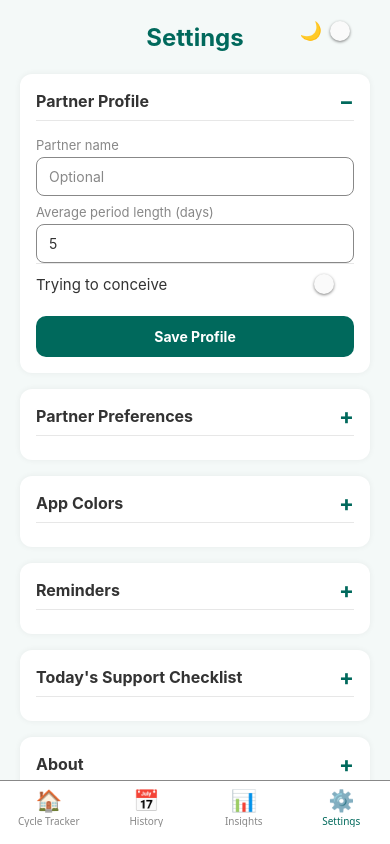
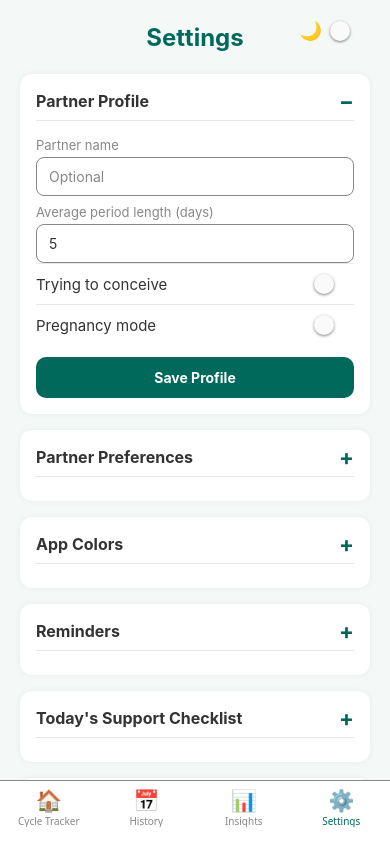
Before and after one commit to nathanshabach-hub/mens-cycle-tracker, a React Native app: screen /Settings in a window 390 px wide. Built offline with nearby package versions, Linux system fonts and the light colour scheme; what expo-notifications would draw is missing.

Commit message:
Add pregnancy mode support

```diff
--- a/src/screens/HomeScreen.tsx
+++ b/src/screens/HomeScreen.tsx
@@ -48,6 +48,7 @@ export default function HomeScreen() {
   const [regularityScore, setRegularityScore] = useState<number | null>(null);
   const [dailyTip, setDailyTip] = useState('');
   const [partnerName, setPartnerName] = useState('');
+  const [pregnancyMode, setPregnancyMode] = useState(false);
   const [trendLengths, setTrendLengths] = useState<number[]>([]);
   const [partnerPreferences, setPartnerPreferences] = useState<string[]>([]);
   const [avgPeriodLength, setAvgPeriodLength] = useState(5);
@@ -113,6 +114,7 @@ export default function HomeScreen() {
     setTrendLengths(getRecentCycleLengths(data));
     setDailyTip(getDailySupportTip(today, forecast, profile));
     setPartnerName(profile.partnerName);
+    setPregnancyMode(profile.pregnancyMode ?? false);
     setPartnerPreferences(profile.partnerPreferences ?? []);
     setAvgPeriodLength(profile.averagePeriodLength ?? 5);
 
@@ -207,6 +209,11 @@ export default function HomeScreen() {
           </View>
         </View>
         {partnerName ? <Text style={[styles.subtitle, { color: colors.muted }]}>Tracking for {partnerName}</Text> : null}
+        {pregnancyMode && (
+          <View style={[styles.pregnancyBanner, { backgroundColor: colors.background, borderColor: colors.secondary }]}>
+            <Text style={[styles.pregnancyBannerText, { color: colors.text }]}>Pregnancy mode is active — support and comfort guidance is prioritized.</Text>
+          </View>
+        )}
 
         {/* Phase Banner */}
         {currentPhase && (
@@ -508,6 +515,14 @@ const styles = StyleSheet.create({
   darkModeIcon: { fontSize: 16 },
   darkModeSwitch: { transform: [{ scale: 0.85 }] },
   subtitle: { marginBottom: 14, textAlign: 'center', color: '#7b6c74', fontSize: 14 },
+  pregnancyBanner: {
+    borderWidth: 1,
+    borderRadius: 12,
+    paddingHorizontal: 12,
+    paddingVertical: 10,
+    marginBottom: 12,
+  },
+  pregnancyBannerText: { fontSize: 13, lineHeight: 20 },
 
   // Phase banner
   phaseBanner: {
--- a/src/screens/InsightsScreen.tsx
+++ b/src/screens/InsightsScreen.tsx
@@ -36,6 +36,7 @@ export default function InsightsScreen() {
   const borderSoft = `${colors.muted}33`;
   const [monthlyInsights, setMonthlyInsights] = useState<MonthlyInsights[]>([]);
   const [phases, setPhases] = useState<CyclePhase[]>([]);
+  const [pregnancyMode, setPregnancyMode] = useState(false);
   const [selectedMonth, setSelectedMonth] = useState<MonthlyInsights | null>(null);
 
   const isDarkMode =
@@ -51,6 +52,7 @@ export default function InsightsScreen() {
 
     const insights = getMonthlyInsights(entries);
     setMonthlyInsights(insights);
+    setPregnancyMode(profile.pregnancyMode ?? false);
     setPhases(getCyclePhases(forecast, lastCycleStart));
 
     if (insights.length > 0) {
@@ -83,6 +85,12 @@ export default function InsightsScreen() {
           />
         </View>
       </View>
+
+      {pregnancyMode && (
+        <View style={[styles.pregnancyBanner, { backgroundColor: colors.background, borderColor: colors.secondary }]}>
+          <Text style={[styles.pregnancyBannerText, { color: colors.text }]}>Pregnancy mode is on — support and comfort insights are shown instead of fertility planning.</Text>
+        </View>
+      )}
 
       {monthlyInsights.length === 0 ? (
         <View style={[styles.card, { backgroundColor: colors.card }]}>
@@ -205,6 +213,14 @@ const styles = StyleSheet.create({
   },
   sectionTitle: { fontSize: 16, fontWeight: '700', color: '#333', marginBottom: 12 },
   hint: { fontSize: 14, color: '#aaa', textAlign: 'center', lineHeight: 22 },
+  pregnancyBanner: {
+    borderWidth: 1,
+    borderRadius: 12,
+    paddingHorizontal: 12,
+    paddingVertical: 10,
+    marginBottom: 16,
+  },
+  pregnancyBannerText: { fontSize: 13, lineHeight: 20 },
   monthScroll: { marginBottom: 12 },
   monthButton: {
     borderWidth: 2,
--- a/src/screens/SettingsScreen.tsx
+++ b/src/screens/SettingsScreen.tsx
@@ -195,6 +195,7 @@ export default function SettingsScreen() {
   const [nextCycle, setNextCycle] = useState<string | null>(null);
   const [partnerName, setPartnerName] = useState('');
   const [tryingToConceive, setTryingToConceive] = useState(false);
+  const [pregnancyMode, setPregnancyMode] = useState(false);
   const [averagePeriodLength, setAveragePeriodLength] = useState('5');
   const [todayActions, setTodayActions] = useState<string[]>([]);
   const [partnerPreferences, setPartnerPreferences] = useState<string[]>([]);
@@ -231,6 +232,7 @@ export default function SettingsScreen() {
     setNextCycle(forecast?.nextCycleStart ?? null);
     setPartnerName(profile.partnerName);
     setTryingToConceive(profile.tryingToConceive);
+    setPregnancyMode(profile.pregnancyMode ?? false);
     setAveragePeriodLength(String(profile.averagePeriodLength));
     setTodayActions(actions);
     setPartnerPreferences(profile.partnerPreferences ?? []);
@@ -362,10 +364,30 @@ export default function SettingsScreen() {
     await savePartnerProfile({
       partnerName: partnerName.trim(),
       tryingToConceive,
+      pregnancyMode,
       averagePeriodLength: periodLengthNum,
       partnerPreferences,
     });
     Alert.alert('Saved', 'Partner profile updated successfully.');
+  };
+
+  const handleTogglePregnancyMode = async (value: boolean) => {
+    const nextValue = value;
+    setPregnancyMode(nextValue);
+
+    const profile = await getPartnerProfile();
+    const parsedPeriodLength = Number(averagePeriodLength);
+    const safeAveragePeriodLength = Number.isFinite(parsedPeriodLength) && parsedPeriodLength > 0
+      ? parsedPeriodLength
+      : profile.averagePeriodLength ?? 5;
+
+    await savePartnerProfile({
+      partnerName: partnerName.trim(),
+      tryingToConceive,
+      pregnancyMode: nextValue,
+      averagePeriodLength: safeAveragePeriodLength,
+      partnerPreferences,
+    });
   };
 
   const handleAddPreference = async () => {
@@ -459,7 +481,14 @@ export default function SettingsScreen() {
                 trackColor={{ true: colors.primary }}
               />
             </View>
-
+            <View style={[styles.row, { borderTopColor: colors.muted + '33' }]}>
+              <Text style={[styles.rowLabel, { color: colors.text }]}>Pregnancy mode</Text>
+              <Switch
+                value={pregnancyMode}
+                onValueChange={handleTogglePregnancyMode}
+                trackColor={{ true: colors.primary }}
+              />
+            </View>
             <TouchableOpacity style={[styles.saveButton, { backgroundColor: colors.primary }]} onPress={handleSaveProfile}>
               <Text style={styles.saveButtonText}>Save Profile</Text>
             </TouchableOpacity>
--- a/src/utils/storage.ts
+++ b/src/utils/storage.ts
@@ -20,6 +20,7 @@ export const DEFAULT_PARTNER_PROFILE: PartnerProfile = {
   tryingToConceive: false,
   averagePeriodLength: 5,
   partnerPreferences: [],
+  pregnancyMode: false,
 };
 
 export const DEFAULT_APP_COLORS: AppColors = {
@@ -215,6 +216,10 @@ export function getDailySupportTip(
   forecast: FertilityForecast | null,
   profile: PartnerProfile
 ): string {
+  if (profile.pregnancyMode) {
+    return 'Pregnancy mode is on. Prioritize rest, hydration, comfort, and gentle reassurance.';
+  }
+
   if (!forecast) return 'Log at least two cycle start dates to unlock personalized guidance.';
 
   const today = parseISO(date);
```
Also changed, not shown: 1 other file (tests, documents, lock files or other folders).
